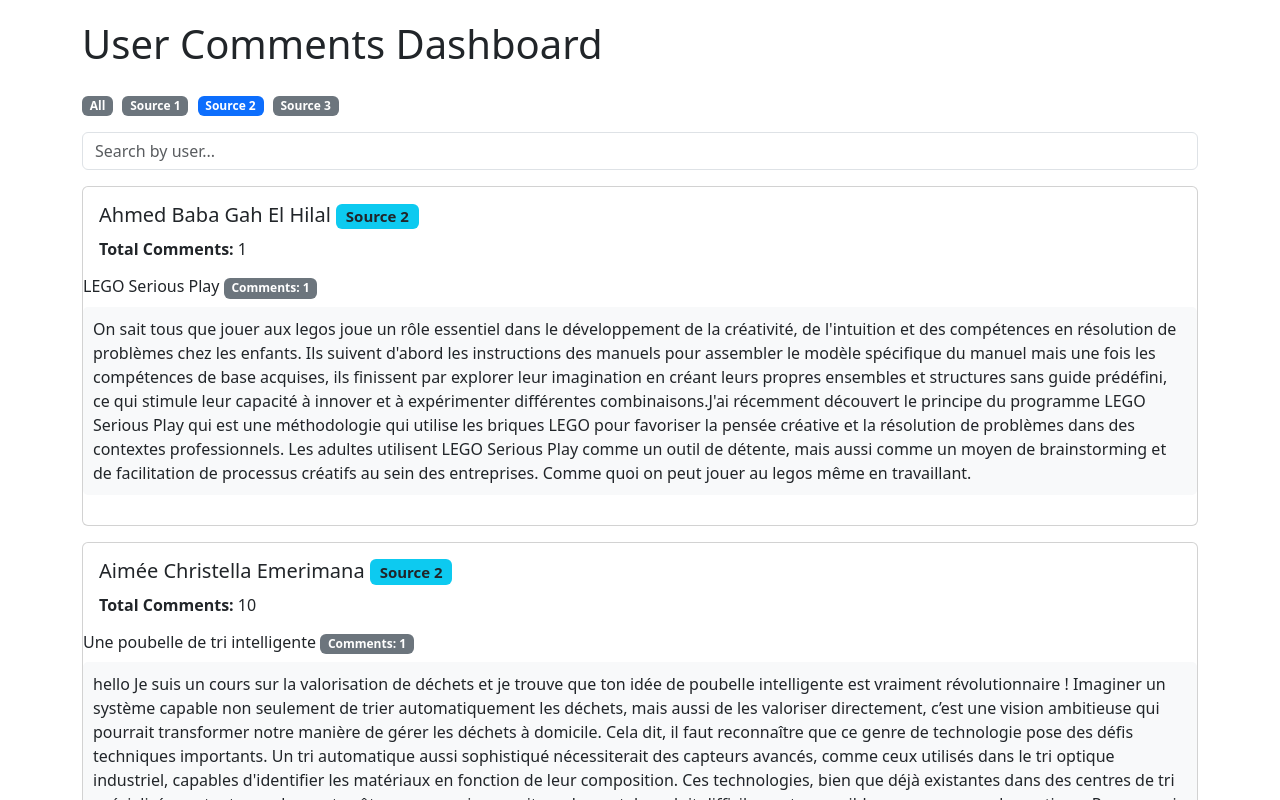
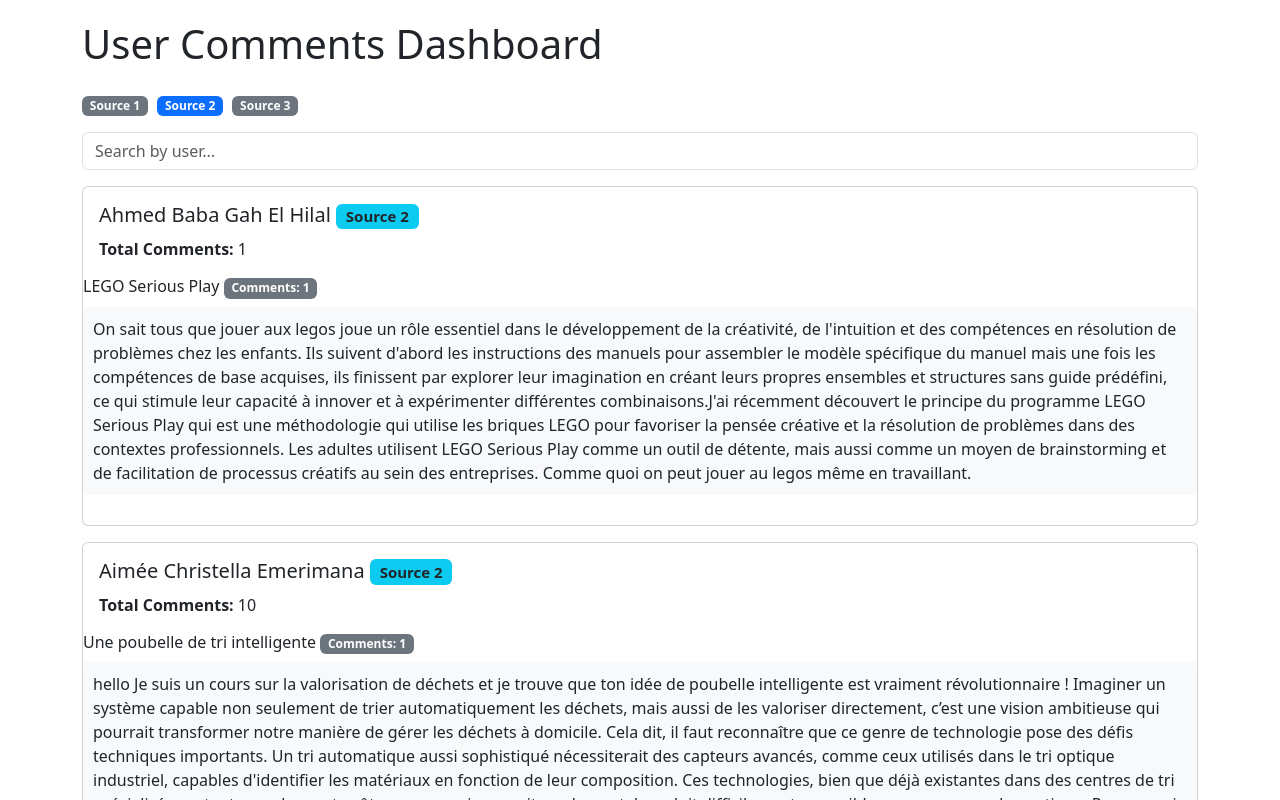
Before and after one commit to SaraBedd/comments, a plain HTML site: page index.html in a window 1280 px wide. Both pictures are taken after a click on the element "Source 2". Shown: the top 800 px of the page. Drawn offline with nearby package versions, Linux system fonts and the light colour scheme.

Commit message:
Update index.html

```diff
--- a/index.html
+++ b/index.html
@@ -34,8 +34,7 @@
 
         <!-- Tags for Filtering Sources -->
         <div class="mb-3">
-            <span class="badge bg-primary tag active" data-source="All">All</span>
-            <span class="badge bg-secondary tag" data-source="Source 1">Source 1</span>
+            <span class="badge bg-secondary tag active" data-source="Source 1">Source 1</span>
             <span class="badge bg-secondary tag" data-source="Source 2">Source 2</span>
             <span class="badge bg-secondary tag" data-source="Source 3">Source 3</span>
         </div>
@@ -54,25 +53,25 @@
 
     <!-- Main JavaScript -->
     <script>
-        // Array to hold all user data
+        // Variable pour stocker toutes les données utilisateurs
         let allData = [];
         const sources = ['utilisateurs1.json', 'utilisateurs2.json', 'utilisateurs3.json'];
-        let activeSource = 'All'; // Default to 'All'
+        let activeSource = 'Source 1'; // Source active par défaut
 
-        // Fetch all JSON data on page load
+        // Charger toutes les données JSON au chargement de la page
         window.onload = function() {
             loadAllJSON();
             setupTags();
         }
 
-        // Function to load all JSON files
+        // Fonction pour charger tous les fichiers JSON
         async function loadAllJSON() {
             try {
                 const baseUrl = window.location.origin + window.location.pathname;
                 const promises = sources.map((source, index) => fetch(source)
                     .then(response => {
                         if (!response.ok) {
-                            throw new Error(`HTTP error! Status: ${response.status} for ${source}`);
+                            throw new Error(`Erreur HTTP! Statut: ${response.status} pour ${source}`);
                         }
                         return response.json();
                     })
@@ -85,59 +84,44 @@
                     })
                 );
                 await Promise.all(promises);
-                displayResults(allData);
+                displayResults(allData.filter(user => user.source === activeSource));
             } catch (error) {
-                console.error('Error loading JSON files:', error);
+                console.error('Erreur lors du chargement des fichiers JSON:', error);
                 document.getElementById('results').innerHTML = `
                     <div class="alert alert-danger">
-                        <strong>Error loading data:</strong> ${error.message}
+                        <strong>Erreur lors du chargement des données:</strong> ${error.message}
                     </div>
                 `;
             }
         }
 
-        // Function to set up tag click events
+        // Fonction pour configurer les événements de clic sur les tags
         function setupTags() {
             const tags = document.querySelectorAll('.tag');
             tags.forEach(tag => {
                 tag.addEventListener('click', function() {
                     const source = this.getAttribute('data-source');
 
-                    if (source === 'All') {
-                        activeSource = 'All';
-                        tags.forEach(t => {
-                            if (t.getAttribute('data-source') === 'All') {
-                                t.classList.add('active');
-                                t.classList.remove('bg-secondary');
-                                t.classList.remove('bg-primary');
-                            } else {
-                                t.classList.remove('active');
-                                t.classList.add('bg-secondary');
-                            }
-                        });
-                    } else {
-                        activeSource = source;
-                        // Remove 'active' from all tags except the clicked one
-                        tags.forEach(t => {
-                            if (t.getAttribute('data-source') === source) {
-                                t.classList.add('active');
-                                t.classList.remove('bg-secondary');
-                                t.classList.remove('bg-primary');
-                            } else {
-                                t.classList.remove('active');
-                                if (t.getAttribute('data-source') === 'All') {
-                                    t.classList.remove('bg-primary');
-                                    t.classList.add('bg-secondary');
-                                }
-                            }
-                        });
-                    }
+                    // Désactiver tous les tags
+                    tags.forEach(t => {
+                        t.classList.remove('active');
+                        t.classList.add('bg-secondary');
+                    });
+
+                    // Activer le tag cliqué
+                    this.classList.add('active');
+                    this.classList.remove('bg-secondary');
+
+                    // Mettre à jour la source active
+                    activeSource = source;
+
+                    // Filtrer et afficher les utilisateurs
                     filterUsers();
                 });
             });
         }
 
-        // Function to filter users based on search query and active source
+        // Fonction pour filtrer les utilisateurs en fonction de la recherche et de la source active
         function filterUsers() {
             const query = document.getElementById('search').value.toLowerCase();
             let filteredData;
@@ -153,7 +137,7 @@
             displayResults(filteredData);
         }
 
-        // Function to display the filtered results
+        // Fonction pour afficher les résultats filtrés
         function displayResults(data) {
             const resultsDiv = document.getElementById('results');
             resultsDiv.innerHTML = '';
```
